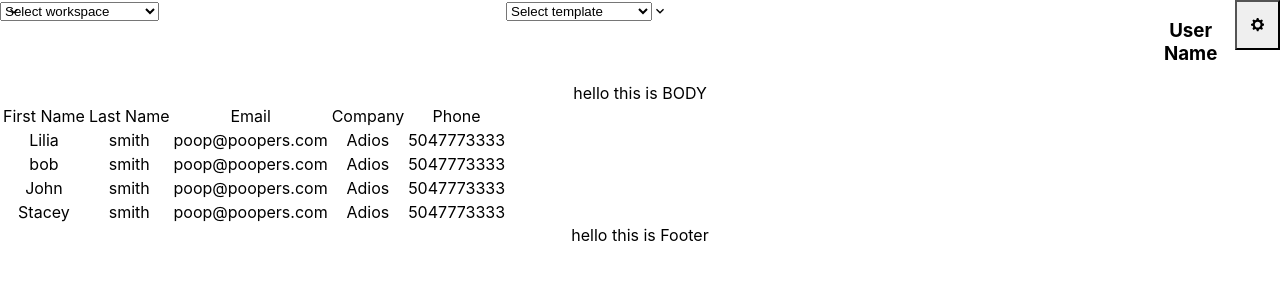
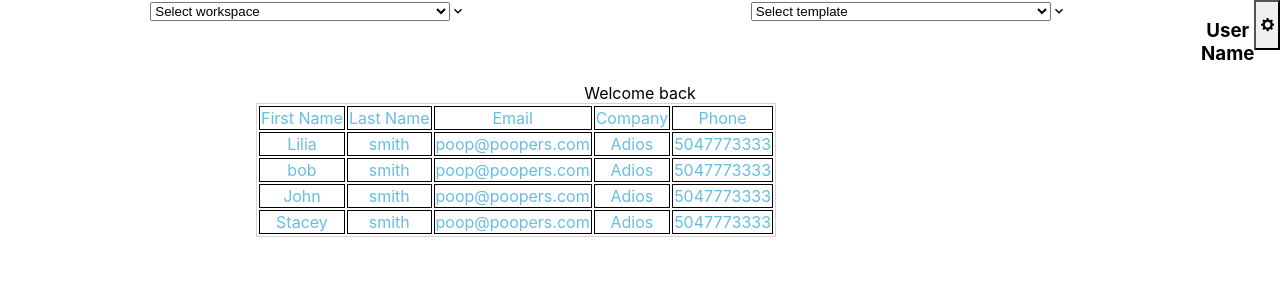
Before and after one commit to tony23nguyen/CRM-Power-Crew, a React (Create React App) app in the folder my-app/frontend/: page / in a window 1280 px wide. Shown: the top 300 px of the page. Built offline with nearby package versions, Linux system fonts and the light colour scheme.

Commit message:
table is displayed by filter

```diff
--- a/my-app/frontend/src/App.css
+++ b/my-app/frontend/src/App.css
@@ -36,3 +36,32 @@
     transform: rotate(360deg);
   }
 }
+
+
+table {
+  border: 1px solid lightgray;
+  margin-left: 20%;
+}
+
+tbody {
+  border-bottom: 1px solid lightgray;
+}
+
+th {
+  border-bottom: 1px solid lightgray;
+  border-right: 1px solid lightgray;
+  padding: 2px 4px;
+}
+
+td {
+  color: rgb(103, 190, 227);
+  border: 1px solid black;
+}
+
+tfoot th {
+  font-weight: normal;
+}
+
+select{
+  width: 300px;
+}
--- a/my-app/frontend/src/App.tsx
+++ b/my-app/frontend/src/App.tsx
@@ -11,7 +11,7 @@ function App() {
           <Header />
 
           <Body />
-          <Footer />
+
         </div>;
 }
 
--- a/my-app/frontend/src/Components/Body.tsx
+++ b/my-app/frontend/src/Components/Body.tsx
@@ -4,9 +4,9 @@ import Table from './Table'
 export default function Body(): any{
 
     return (
-        <div>hello this is BODY
-
-         <Table />
+        <div>
+            Welcome back
+            <Table />
         </div>
     )
 }
--- a/my-app/frontend/src/Components/Header.tsx
+++ b/my-app/frontend/src/Components/Header.tsx
@@ -10,7 +10,7 @@ export default function Header(): any{
                {/* each select box needs to be its own component - allow the creation of multiple
                dropsdown from the user with defualt being the entire table*/}
             <Flex justify="space-between">
-                <Select placeholder='Select workspace' w={12}>
+                <Select placeholder='Select workspace'>
                     <option value='option1'>Add</option>
                     <option value='option2'>Add+</option>
                     <option value='option3'>Add+</option>
```
